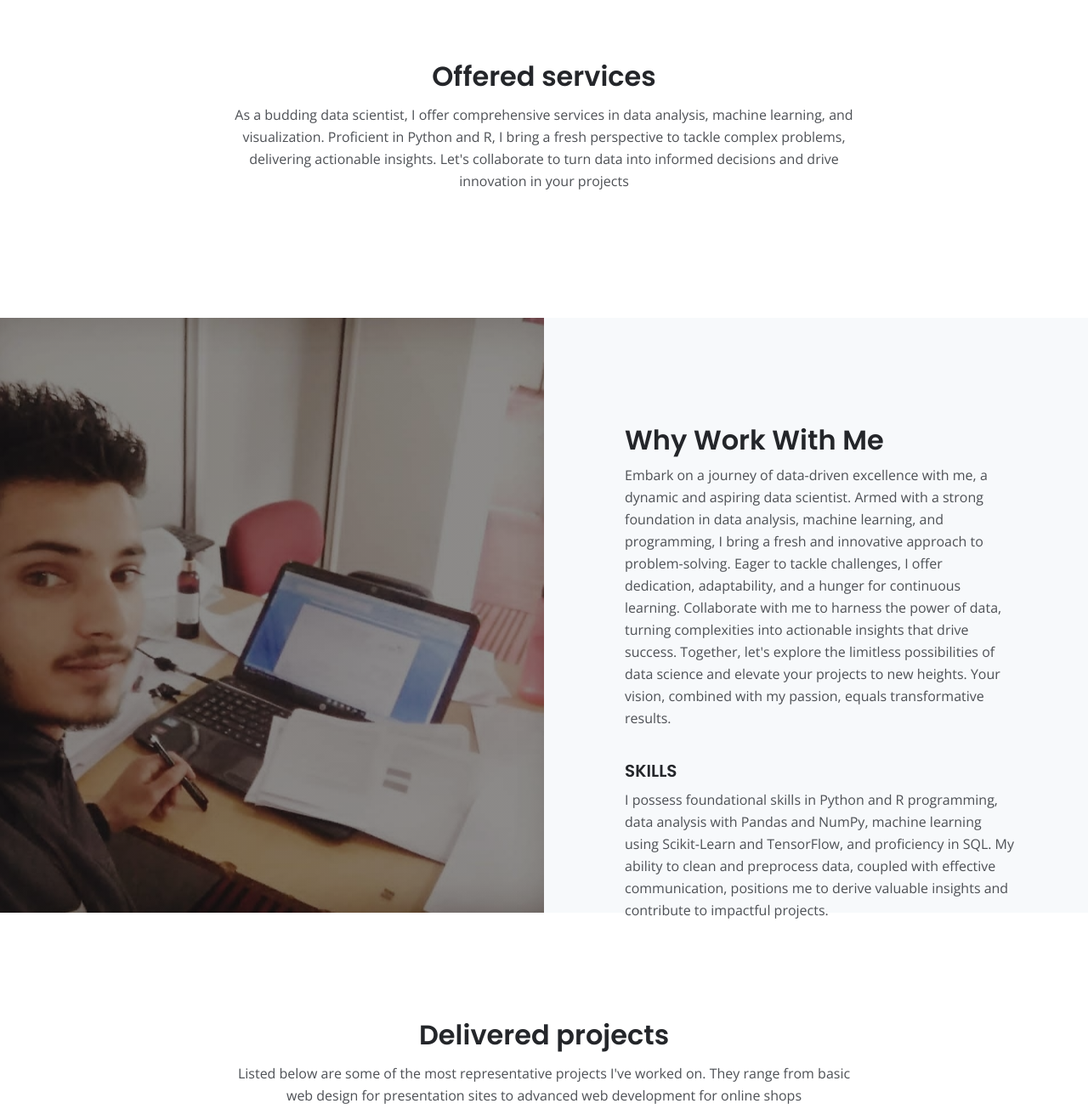
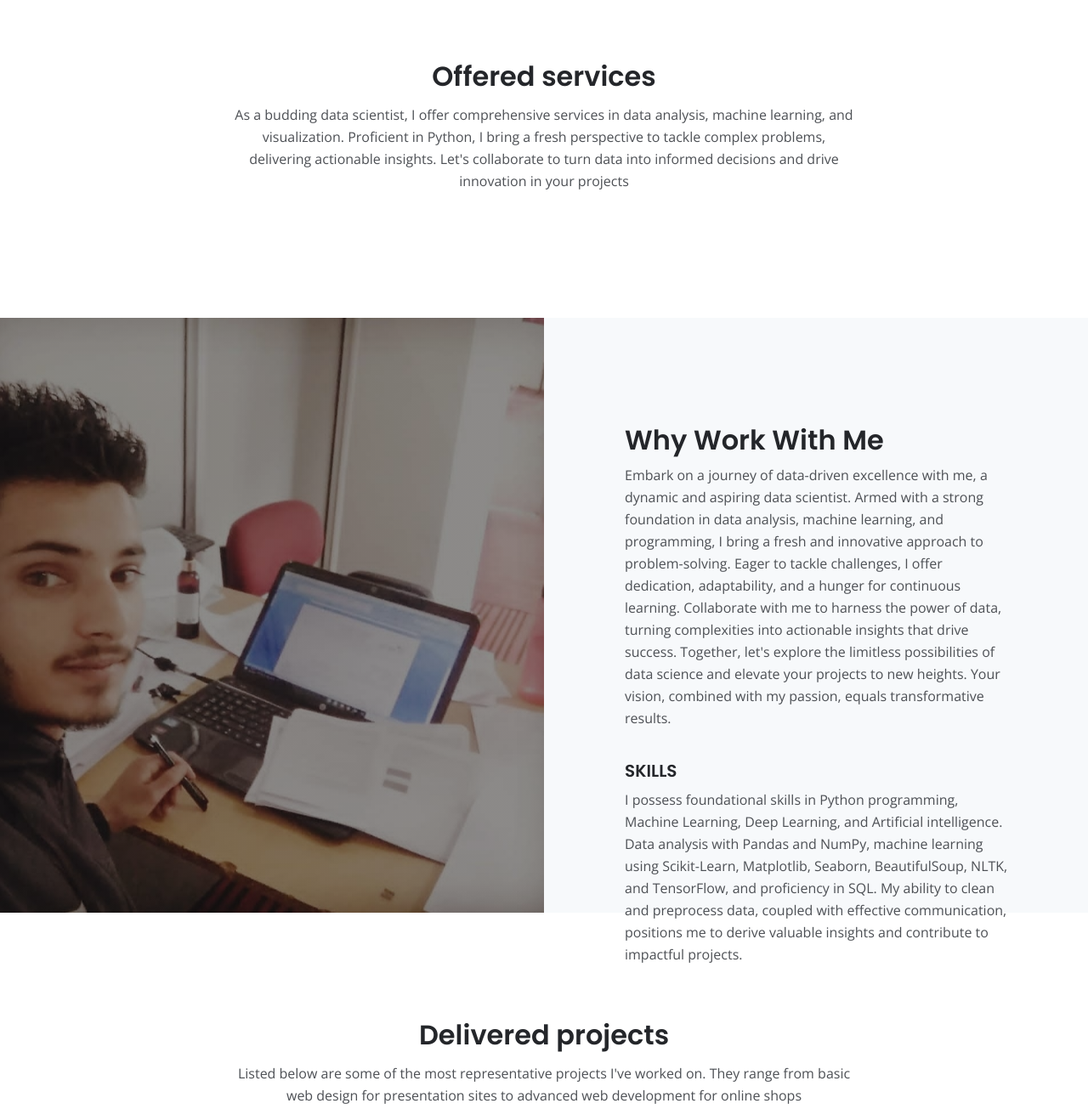
Before and after one commit to zubairpeerzada7/Muzamil2915, a plain HTML site: page index.html in a window 1280 px wide. Shown: the part 1660-2965 px from the top of the page at 85% size. Drawn offline with nearby package versions, Linux system fonts and the light colour scheme.

Commit message:
index.html

```diff
--- a/index.html
+++ b/index.html
@@ -145,7 +145,7 @@
             <div class="row">
                 <div class="col-lg-12">
                     <h2 class="h2-heading">Offered services</h2>
-                    <p class="p-heading">As a budding data scientist, I offer comprehensive services in data analysis, machine learning, and visualization. Proficient in Python and R, I bring a fresh perspective to tackle complex problems, delivering actionable insights. Let's collaborate to turn data into informed decisions and drive innovation in your projects</p>
+                    <p class="p-heading">As a budding data scientist, I offer comprehensive services in data analysis, machine learning, and visualization. Proficient in Python, I bring a fresh perspective to tackle complex problems, delivering actionable insights. Let's collaborate to turn data into informed decisions and drive innovation in your projects</p>
                 </div> <!-- end of col -->
             </div> <!-- end of row -->
 
@@ -169,7 +169,7 @@
                             <p>Embark on a journey of data-driven excellence with me, a dynamic and aspiring data scientist. Armed with a strong foundation in data analysis, machine learning, and programming, I bring a fresh and innovative approach to problem-solving. Eager to tackle challenges, I offer dedication, adaptability, and a hunger for continuous learning. Collaborate with me to harness the power of data, turning complexities into actionable insights that drive success. Together, let's explore the limitless possibilities of data science and elevate your projects to new heights. Your vision, combined with my passion, equals transformative results.</p>
 
                             <h5>SKILLS</h5>
-                            <p> I possess foundational skills in Python and R programming, data analysis with Pandas and NumPy, machine learning using Scikit-Learn and TensorFlow, and proficiency in SQL. My ability to clean and preprocess data, coupled with effective communication, positions me to derive valuable insights and contribute to impactful projects.</p>
+                            <p> I possess foundational skills in Python programming, Machine Learning, Deep Learning, and Artificial intelligence. Data analysis with Pandas and NumPy, machine learning using Scikit-Learn, Matplotlib, Seaborn, BeautifulSoup, NLTK, and TensorFlow, and proficiency in SQL. My ability to clean and preprocess data, coupled with effective communication, positions me to derive valuable insights and contribute to impactful projects.</p>
 
 
                         </div> <!-- end of text-container -->
```
